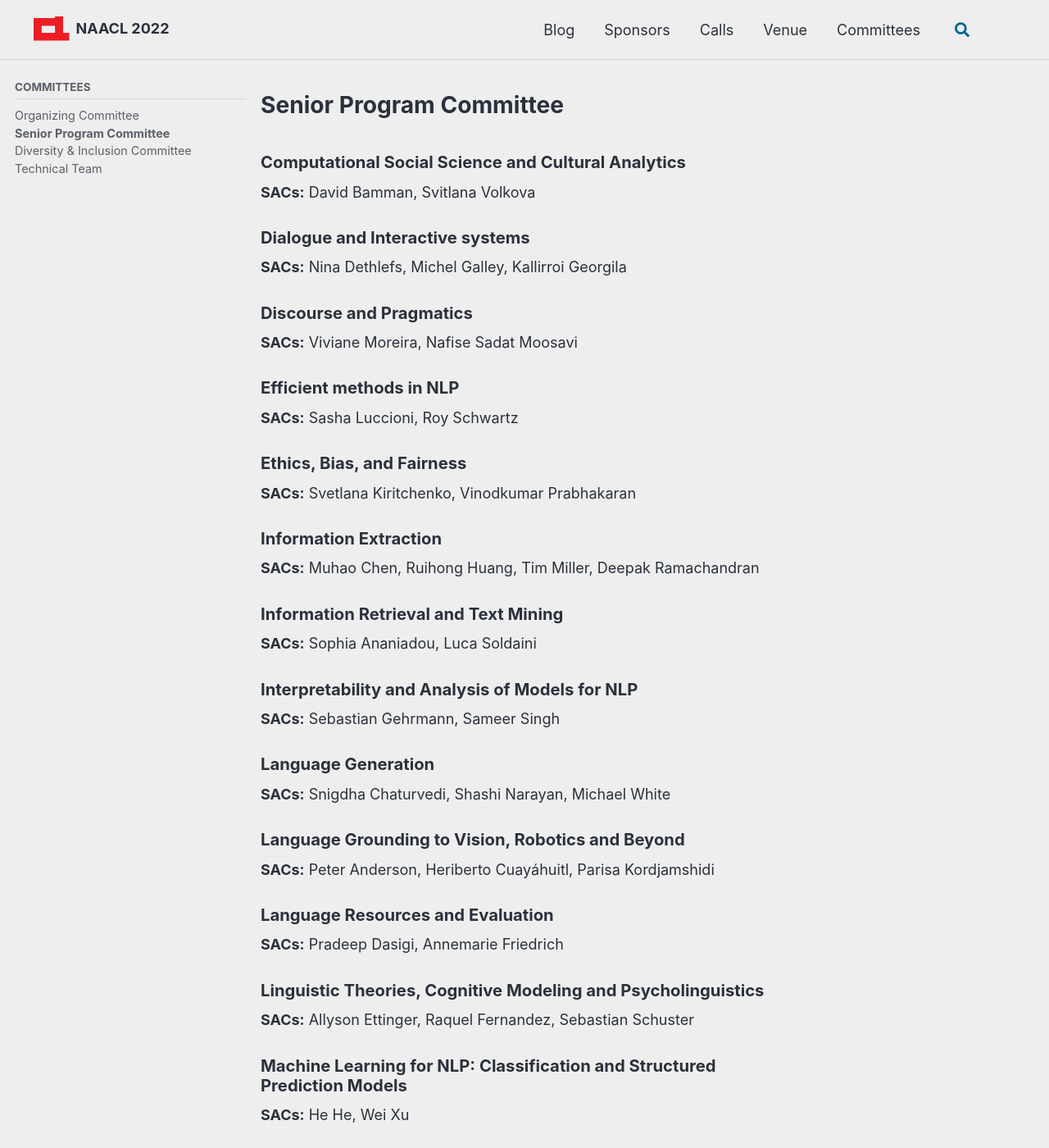
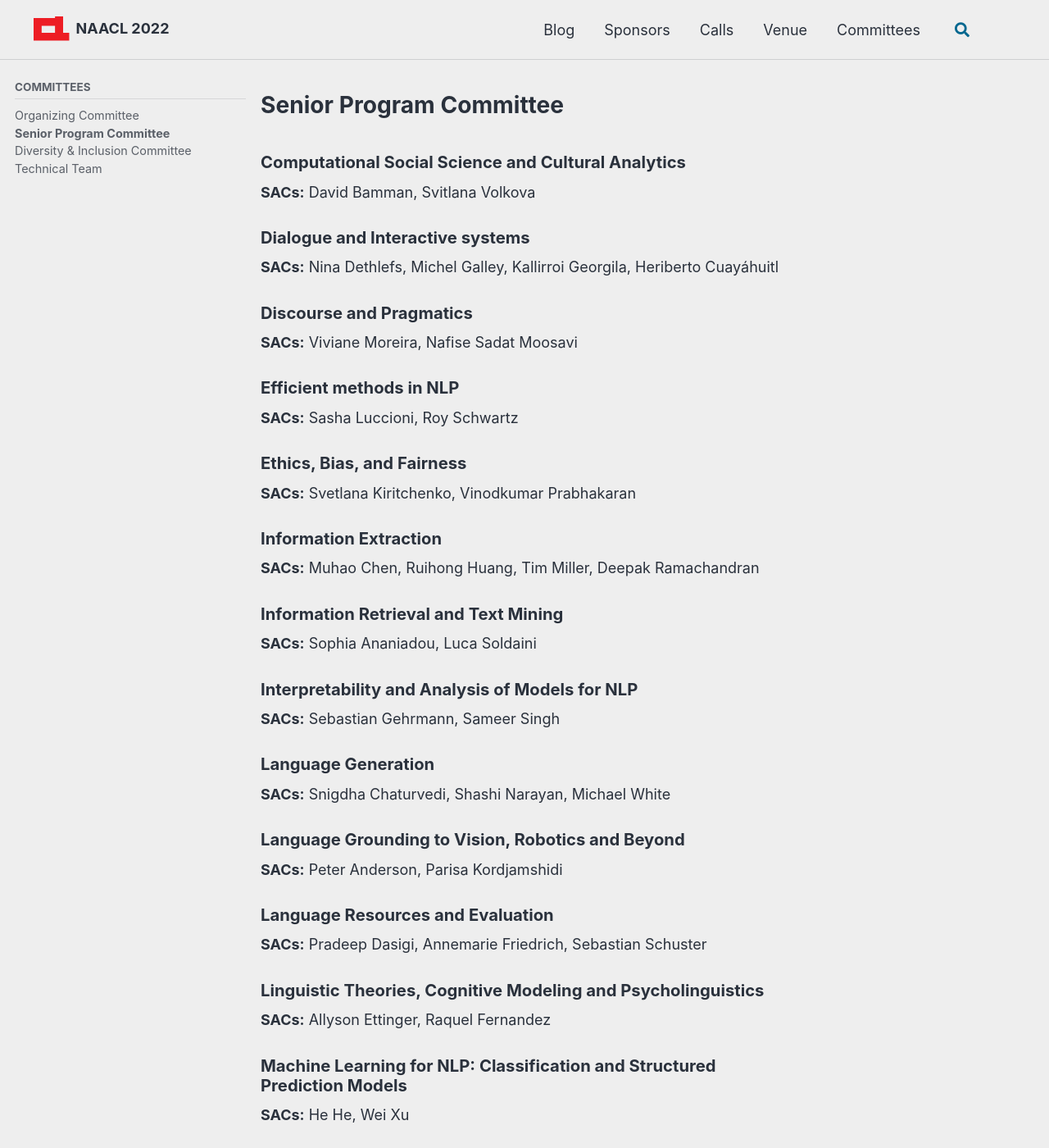
Before and after one commit to naacl-org/naacl-2022-website, a Jekyll site: the page built from _pages/committees/program.md, in a window 1280 px wide and 1400 px high. Shown: the whole window at 82% size. Built offline with Jekyll 4.4.1, drawn with Linux system fonts in a browser that asks for light colours; cached includes are drawn as plain includes; comment, search, counter and statistics services are not loaded; part of the change alters nothing that is shown.

```diff
--- a/_pages/committees/program.md
+++ b/_pages/committees/program.md
@@ -11,7 +11,7 @@ sidebar:
 **SACs:** David Bamman, Svitlana Volkova
 
 ### Dialogue and Interactive systems
-**SACs:** Nina Dethlefs, Michel Galley, Kallirroi Georgila
+**SACs:** Nina Dethlefs, Michel Galley, Kallirroi Georgila, Heriberto Cuayáhuitl
 
 ### Discourse and Pragmatics
 **SACs:** Viviane  Moreira, Nafise  Sadat Moosavi
@@ -35,13 +35,13 @@ sidebar:
 **SACs:** Snigdha Chaturvedi, Shashi Narayan, Michael White
 
 ### Language Grounding to Vision, Robotics and Beyond
-**SACs:** Peter Anderson, Heriberto Cuayáhuitl, Parisa Kordjamshidi
+**SACs:** Peter Anderson, Parisa Kordjamshidi
 
 ### Language Resources and Evaluation
-**SACs:** Pradeep Dasigi, Annemarie Friedrich
+**SACs:** Pradeep Dasigi, Annemarie Friedrich, Sebastian  Schuster
 
 ### Linguistic Theories, Cognitive Modeling and Psycholinguistics
-**SACs:** Allyson Ettinger, Raquel Fernandez, Sebastian  Schuster
+**SACs:** Allyson Ettinger, Raquel Fernandez
 
 ### Machine Learning for NLP: Classification and Structured Prediction Models
 **SACs:** He He, Wei Xu
```
